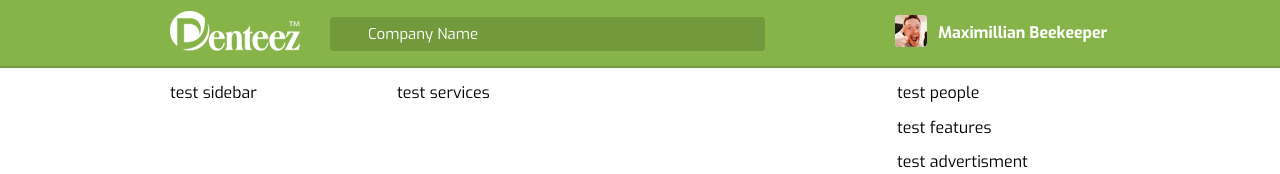
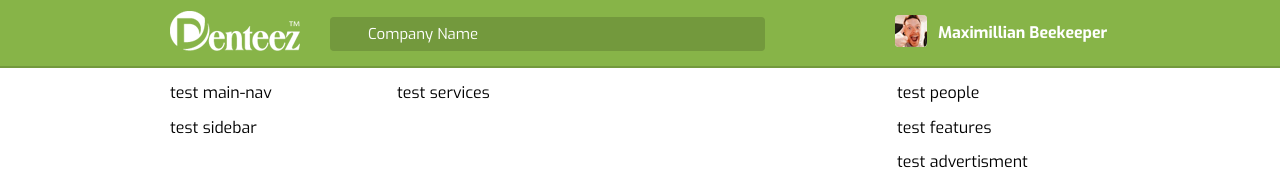
Before and after one commit to ozz-rjq/enteez, an Angular app: page / in a window 1280 px wide. Shown: the top 174 px of the page. Built offline with nearby package versions, Linux system fonts and the light colour scheme.

Commit message:
Add new component

```diff
--- /dev/null
+++ b/src/app/components/main/sidebar/main-nav/main-nav.component.html
@@ -0,0 +1 @@
+<p>test main-nav</p>
--- a/src/app/components/main/sidebar/sidebar.component.html
+++ b/src/app/components/main/sidebar/sidebar.component.html
@@ -1 +1,2 @@
+<app-main-nav></app-main-nav>
 <p>test sidebar</p>
--- a/src/app/pages/home/home.module.ts
+++ b/src/app/pages/home/home.module.ts
@@ -1,3 +1,4 @@
+import { MainNavComponent } from './../../components/main/sidebar/main-nav/main-nav.component';
 import { AdComponent } from './../../components/main/advertisment/ad.component';
 import { FeaturesComponent } from './../../components/main/features/features.component';
 import { PeopleComponent } from './../../components/main/people/people.component';
@@ -15,6 +16,7 @@ import { ServicesComponent } from '../../components/main/services/services.compo
 		HeaderComponent,
 		MainComponent,
 		SidebarComponent,
+		MainNavComponent,
 		ServicesComponent,
 		PeopleComponent,
 		FeaturesComponent,
```
Also changed, not shown: src/app/components/main/sidebar/main-nav/main-nav.component.ts (added, +11 -0 lines), src/app/components/main/sidebar/main-nav/main-nav.component.scss (added), src/assets/sprite.png (added).
